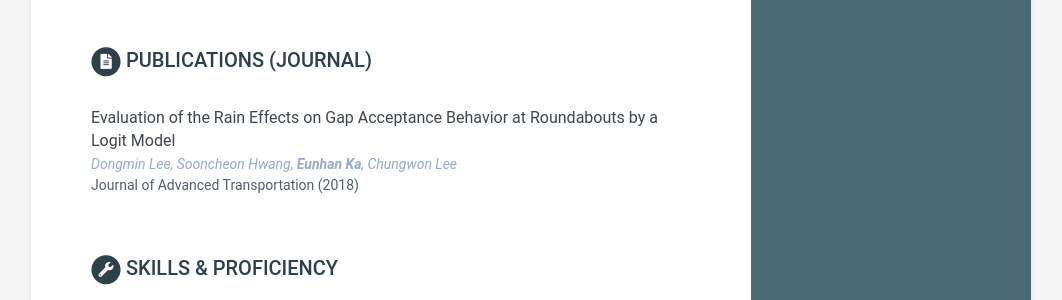
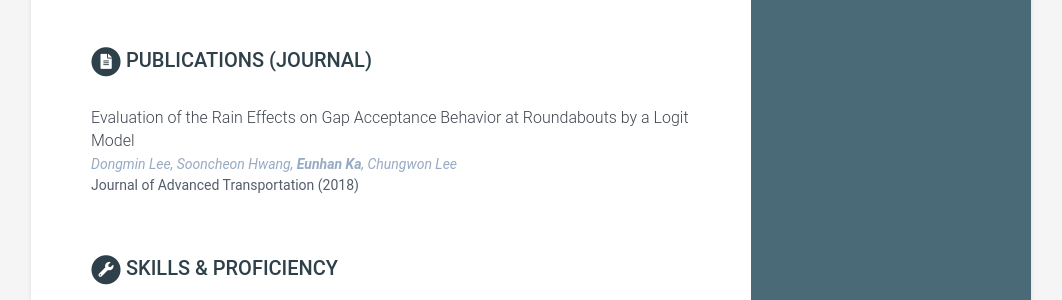
Before and after one commit to eunhanka/eunhanka.github.io, a Jekyll site: the page built from index.html, in a window 1280 px wide. Shown: the part 2528-2828 px from the top of the page, without its empty margins (109-1171 px from the left). Built offline with Jekyll 4.4.1, drawn with Linux system fonts in a browser that asks for light colours.

Commit message:
Update _base.scss

```diff
--- a/_sass/_base.scss
+++ b/_sass/_base.scss
@@ -222,7 +222,7 @@ p {
 
     .publication-title {
         font-size: 16px;
-        font-weight: 400;
+        font-weight: 300;
         color: $text-color;
         margin-bottom: 1px;
     }
@@ -242,7 +242,7 @@ p {
 
     .con_publication-title {
         font-size: 16px;
-        font-weight: 400;
+        font-weight: 300;
         color: $text-color;
         margin-bottom: 1px;
     }
```
